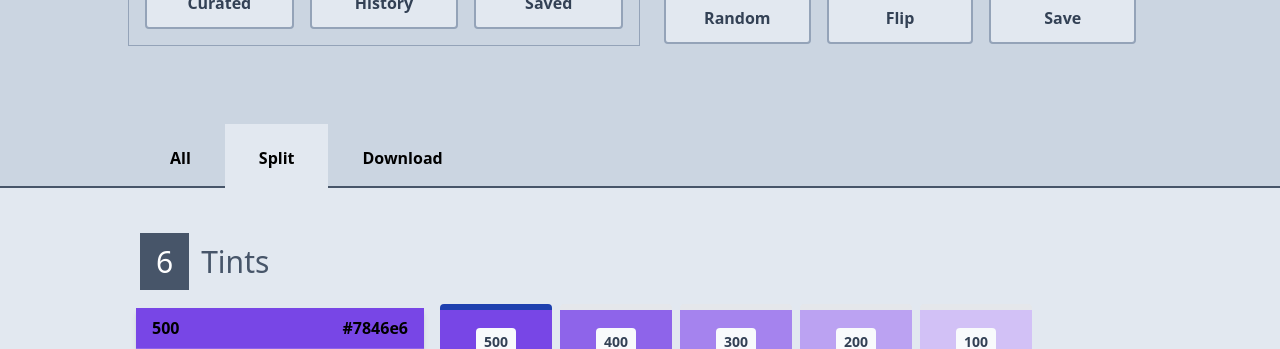
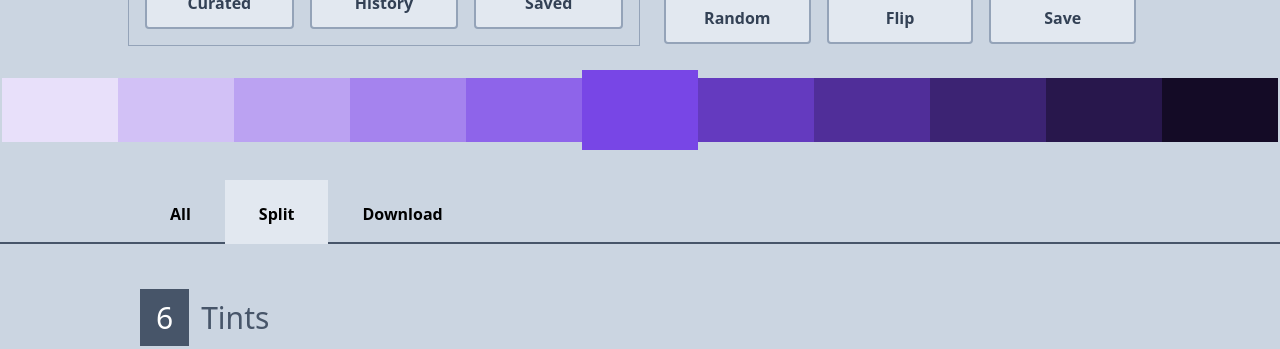
Before and after one commit to reactry/shades, a React (Create React App) app: page / in a window 1280 px wide. Shown: the part 512-861 px from the top of the page. Built offline with nearby package versions, Linux system fonts and the light colour scheme.

Commit message:
Moved ColorMeter to between Input and Output

```diff
--- a/src/MainComponent/Input/ColorInput.js
+++ b/src/MainComponent/Input/ColorInput.js
@@ -211,7 +211,7 @@ export default function ColorInput ({
 	};
 
 	return (
-		<div className="ColorInput bg-slate-300 pb-12">
+		<div className="ColorInput bg-slate-300">
 			<div className="md:flex md:items-start max-w-5xl m-auto">
 				<div className="grow bg-slate-100 border-b border-x border-slate-400">
 					<TopTabBar {...topTabBarProps} />
--- a/src/MainComponent/Output/ColorMeter.js
+++ b/src/MainComponent/Output/ColorMeter.js
@@ -23,7 +23,7 @@ export default function ColorMeter ({
 	});
 
 	return (
-		<div className="ColorMeter flex border-2 border-slate-300 mt-8 h-20">
+		<div className="ColorMeter flex border-2 border-slate-300 h-20">
 			{colorItems}
 		</div>
 	);
--- a/src/MainComponent/Output/ColorOutput.js
+++ b/src/MainComponent/Output/ColorOutput.js
@@ -1,6 +1,7 @@
 import React from 'react';
 
 import {rgbToHex, getTintsAndShades} from '../../Utils';
+import ColorMeter from './ColorMeter';
 import TintsAndShades from './TintsAndShades';
 import Tints from './Tints';
 import Shades from './Shades';
@@ -69,8 +70,16 @@ export default function ColorOutput ({
 		return null;
 	}
 
+	let colorMeterProps = {
+		colors,
+		currentColorIndex: n-1,
+		length: colors.length,
+		setHexColor, saveColor
+	};
+
 	return (
-		<div className="ColorOutput bg-slate-200 min-h-screen pb-20">
+		<div className="ColorOutput bg-slate-300 min-h-screen pb-20">
+			<ColorMeter {...colorMeterProps} />
 			<OutputTabBar {...outputTabBarProps} />
 			<div className="max-w-5xl mx-auto px-2">
 				{getCurrentOutputTab()}
--- a/src/MainComponent/Output/OutputTabBar.js
+++ b/src/MainComponent/Output/OutputTabBar.js
@@ -16,7 +16,7 @@ export default function OutputTabBar ({
 	});
 
 	return (
-		<div className="OutputTabBar overflow-hidden select-none">
+		<div className="OutputTabBar overflow-hidden select-none pt-6">
 			<div className="bg-slate-300 border-b-2 border-slate-600">
 				<div className="flex max-w-5xl mx-auto text-center text-base font-bold pl-2">
 					{tabItems}
--- a/src/MainComponent/Output/TintsAndShades.js
+++ b/src/MainComponent/Output/TintsAndShades.js
@@ -1,4 +1,3 @@
-import ColorMeter from './ColorMeter';
 import List from './List';
 
 
@@ -16,7 +15,6 @@ export default function TintsAndShades ({
 
 	return (
 		<div className="TintsAndShades">
-			<ColorMeter {...props} />
 			<List title="Tints and Shades" {...props} />
 		</div>
 	);
```
